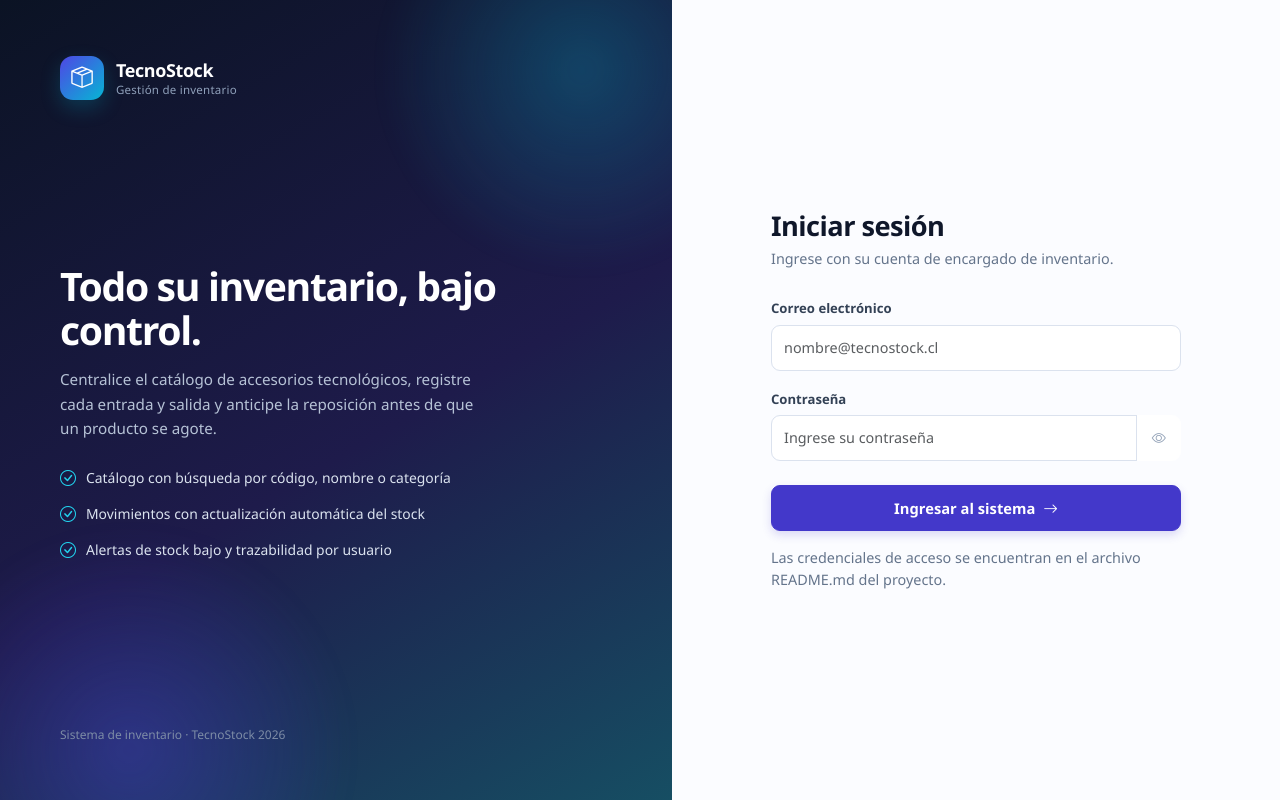
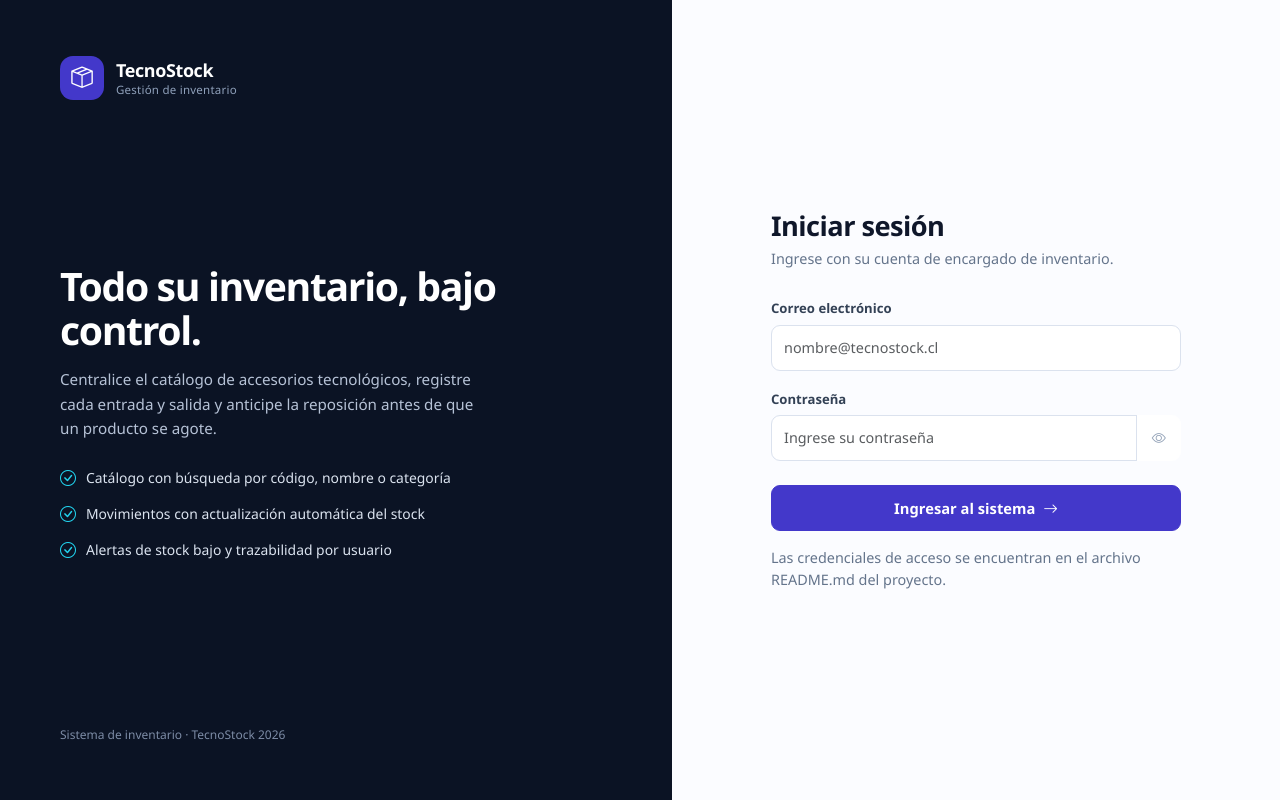
Before and after one commit to matiasvig/tecnostock, a PHP site: page /login.php in a window 1280 px wide. Run offline with PHP 8.4, Linux system fonts and the light colour scheme.

Commit message:
feat: pulido de diseno sin gradientes, sombras ni ornamentos

```diff
--- a/assets/css/estilos.css
+++ b/assets/css/estilos.css
@@ -77,8 +77,7 @@ a {
     height: 44px;
     place-items: center;
     border-radius: 13px;
-    background: linear-gradient(135deg, #4f46e5 0%, #06b6d4 100%);
-    box-shadow: 0 8px 20px rgba(6, 182, 212, 0.22);
+    background: #4338ca;
     font-size: 1.35rem;
     color: #fff;
 }
@@ -749,7 +757,6 @@ a {
     --bs-btn-active-bg: var(--ts-azul-oscuro);
     --bs-btn-active-border-color: var(--ts-azul-oscuro);
     --bs-btn-focus-shadow-rgb: 67, 56, 202;
-    box-shadow: 0 4px 10px rgba(67, 56, 202, 0.18);
 }
 
 .btn-outline-secondary {
@@ -1078,32 +1085,13 @@ a {
     flex-direction: column;
     justify-content: space-between;
     padding: 56px 60px;
-    background: linear-gradient(150deg, #0b1324 0%, #1e1b4b 55%, #164e63 100%);
+    background: #0b1324;
     color: #fff;
 }
 
 .login-marca::before,
 .login-marca::after {
-    position: absolute;
-    border-radius: 50%;
-    content: "";
-    filter: blur(10px);
-}
-
-.login-marca::before {
-    top: -140px;
-    right: -120px;
-    width: 420px;
-    height: 420px;
-    background: radial-gradient(circle, rgba(6, 182, 212, 0.28) 0%, transparent 68%);
-}
-
-.login-marca::after {
-    bottom: -180px;
-    left: -100px;
-    width: 460px;
-    height: 460px;
-    background: radial-gradient(circle, rgba(79, 70, 229, 0.35) 0%, transparent 68%);
+    display: none;
 }
 
 .login-marca > * {
--- a/includes/header.php
+++ b/includes/header.php
@@ -37,7 +37,6 @@ $iconosFlash = [
         </a>
 
         <nav class="sidebar-nav" aria-label="Menú principal">
-            <span class="nav-etiqueta">Operación</span>
             <a class="nav-item <?= $activo === 'panel' ? 'activo' : '' ?>" href="<?= url('dashboard.php') ?>">
                 <i class="bi bi-grid-1x2"></i><span>Panel</span>
             </a>
```
Also changed, not shown: other parts of assets/css/estilos.css (+30 -21 lines).
